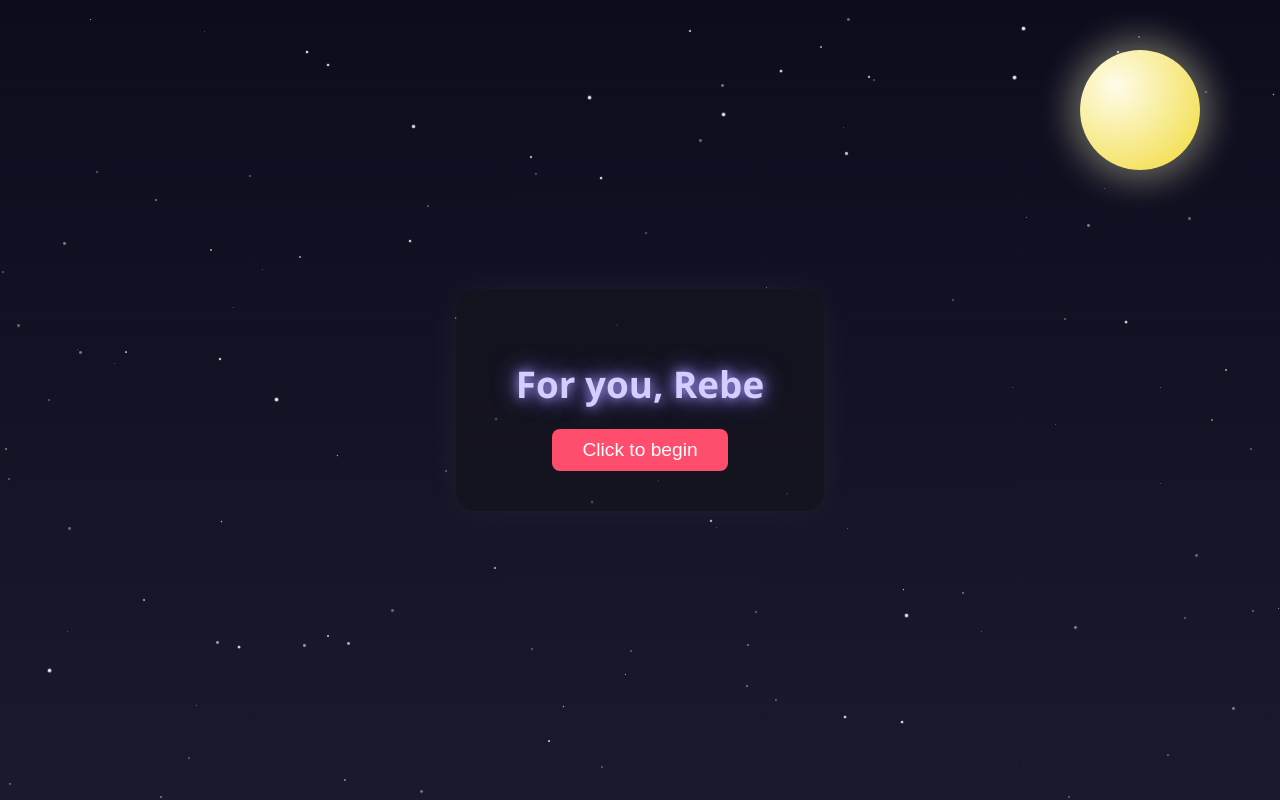
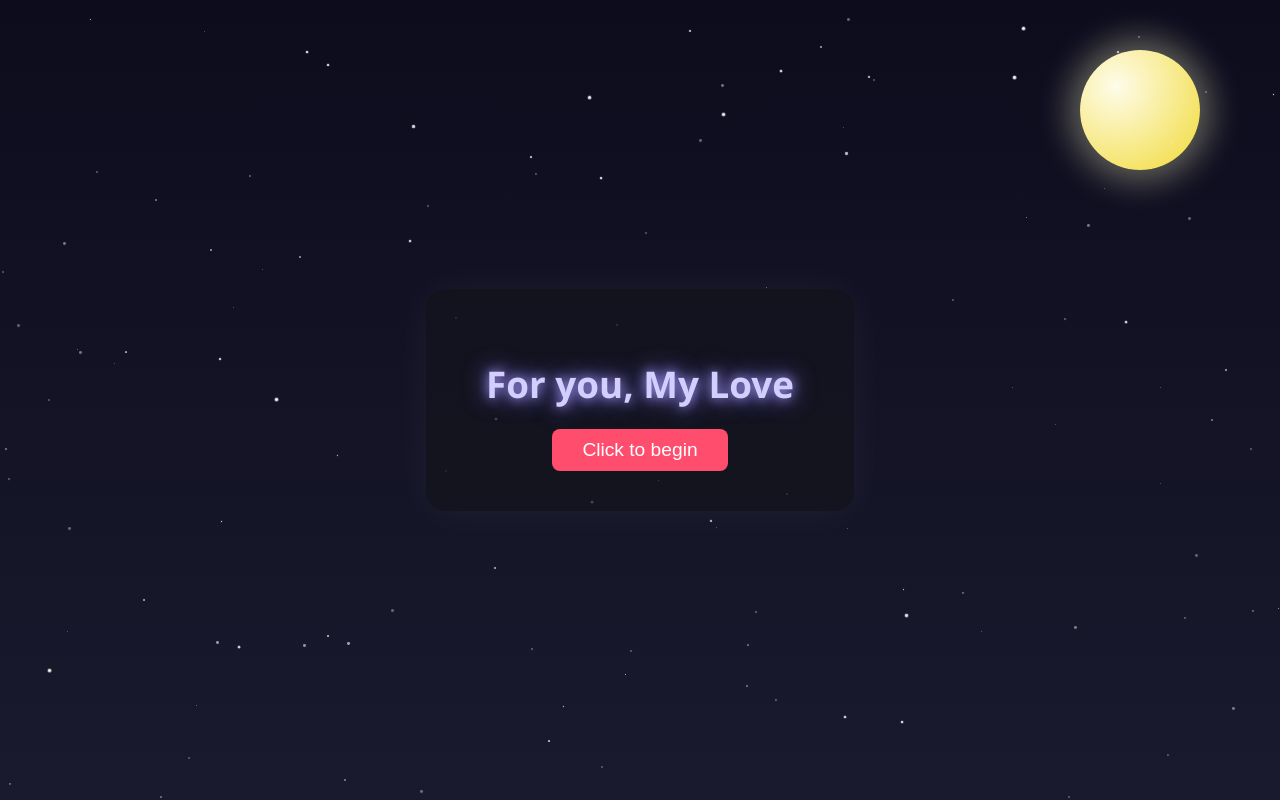
Before and after one commit to THEGABOALE/LOVE-PROJECT, a plain HTML site: page index.html in a window 1280 px wide. Drawn offline with Linux system fonts and the light colour scheme.

Commit message:
Index update

```diff
--- a/index.html
+++ b/index.html
@@ -13,7 +13,7 @@
     <div id="stars-container"></div>
 
     <div class="start-message">
-      <h2>For you, Rebe</h2>
+      <h2>For you, My Love</h2>
       <button id="start-button">Click to begin</button>
     </div>
   </div>
```
Also changed, not shown: loved-one.png (added), 1 other file.
